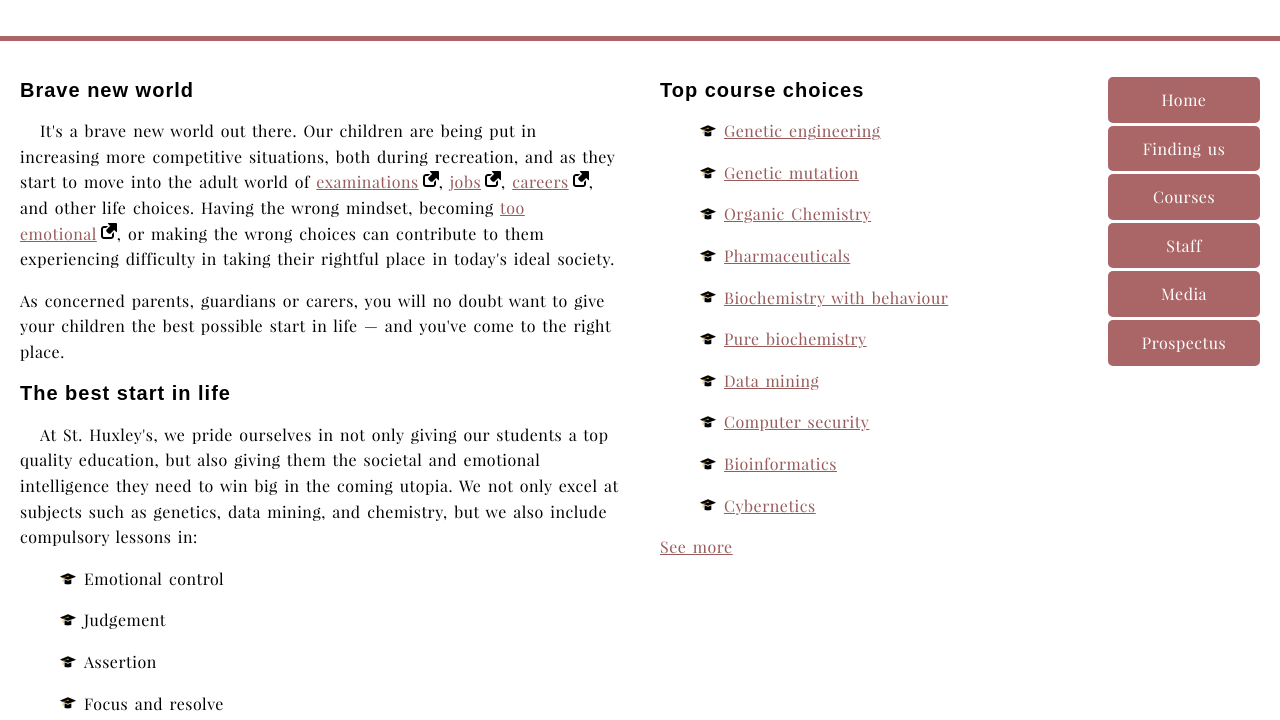
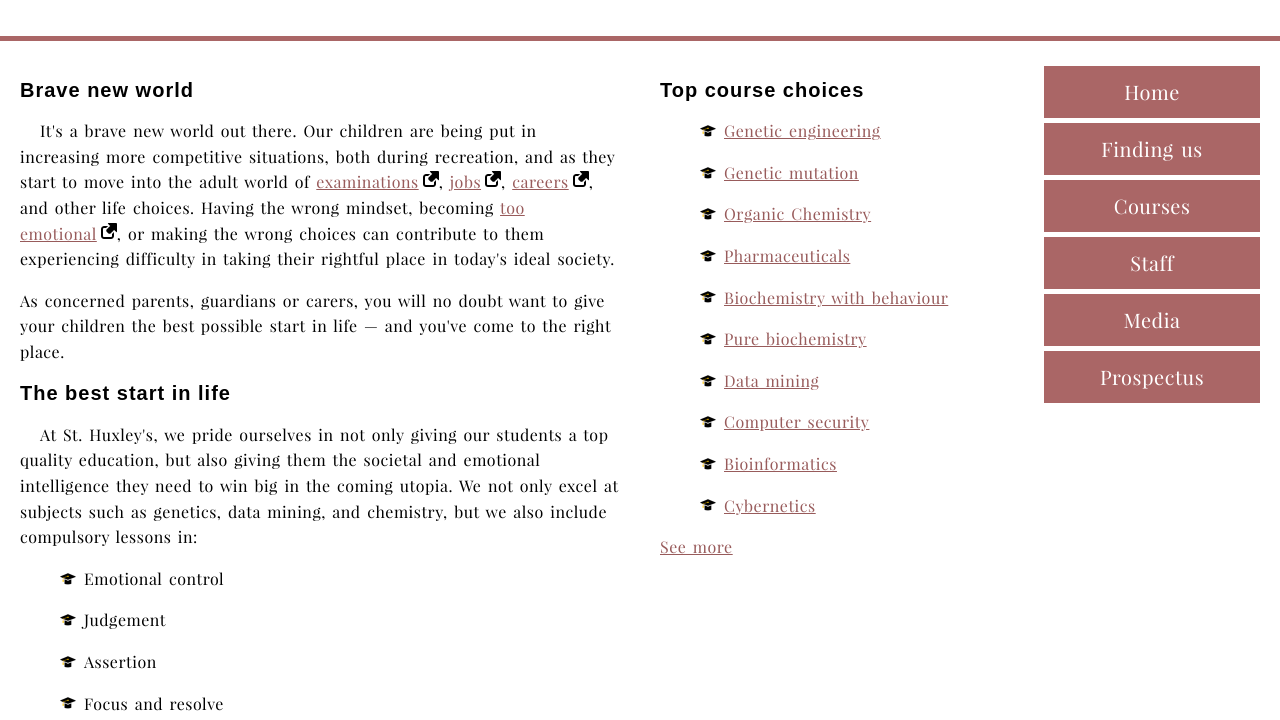
Before and after one commit to PawelGargula/Tasks_from_MDN_frontend_course, a plain HTML site: page Typesetting_a_community_school_homepage/index.html in a window 1280 px wide. Shown: the part 80-800 px from the top of the page. Drawn offline with Linux system fonts and the light colour scheme; files whose address does not match are found by name.

Commit message:
Remove default propreties for 'nav ul'. Increse navigation font size, remove border-radius.

```diff
--- a/Typesetting_a_community_school_homepage/style.css
+++ b/Typesetting_a_community_school_homepage/style.css
@@ -154,20 +154,25 @@ li {
 }
 
 /* Navigation */
+nav ul {
+  margin: 0;
+  padding: 0;
+}
 nav li {
   background: initial;
   margin: 0;
+  padding: 0;
 }
 
 nav a {
   background-color: rgb(var(--rbg-primary-color));
-  border-radius: 0.5rem;
   color: white;
   display: block;
-  margin: 0.3rem 0;
+  margin: 0.5rem 0;
   padding: 1rem;
   text-align: center;
   text-decoration: none;
+  font-size: 2rem;
 }
 
 nav a:link,
```
